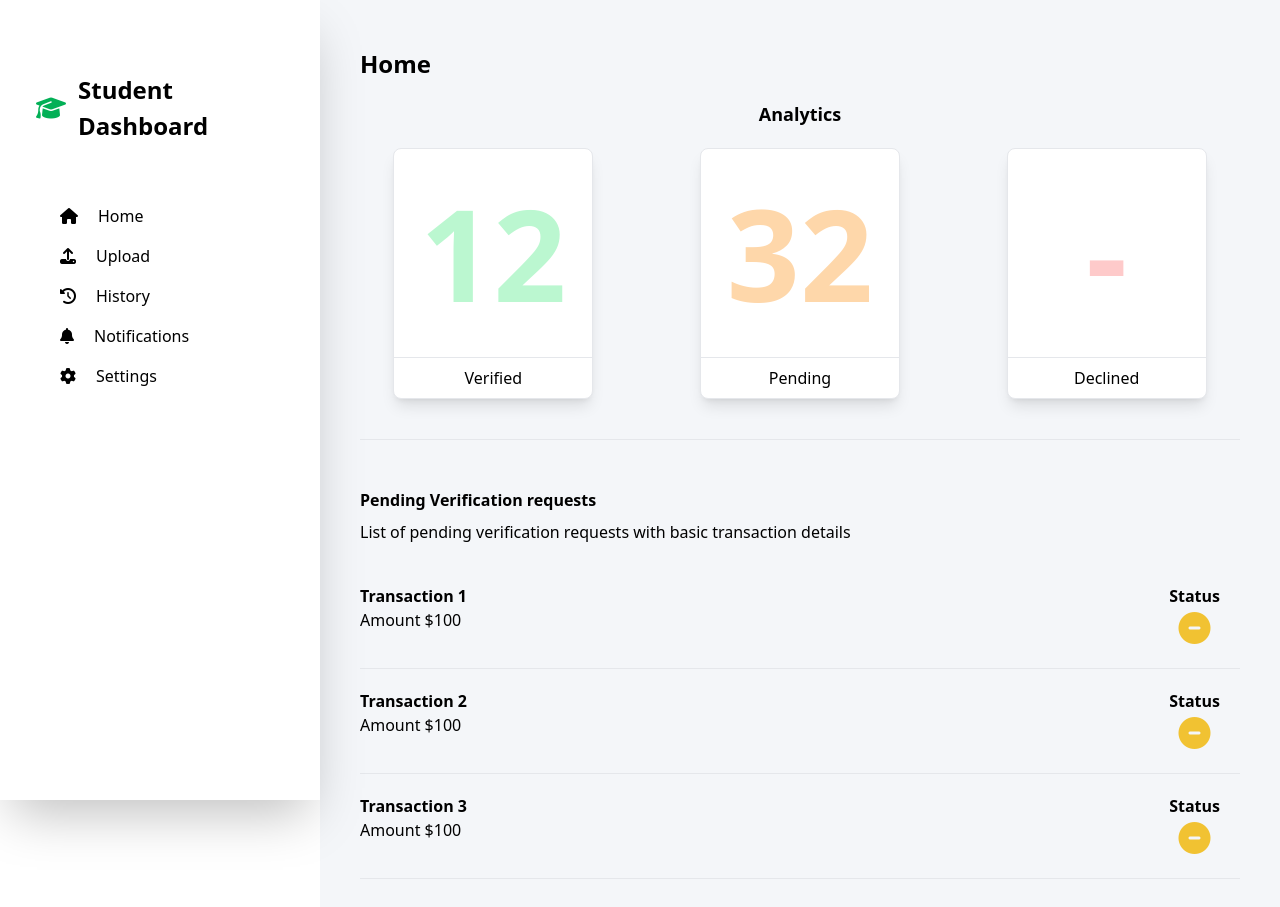
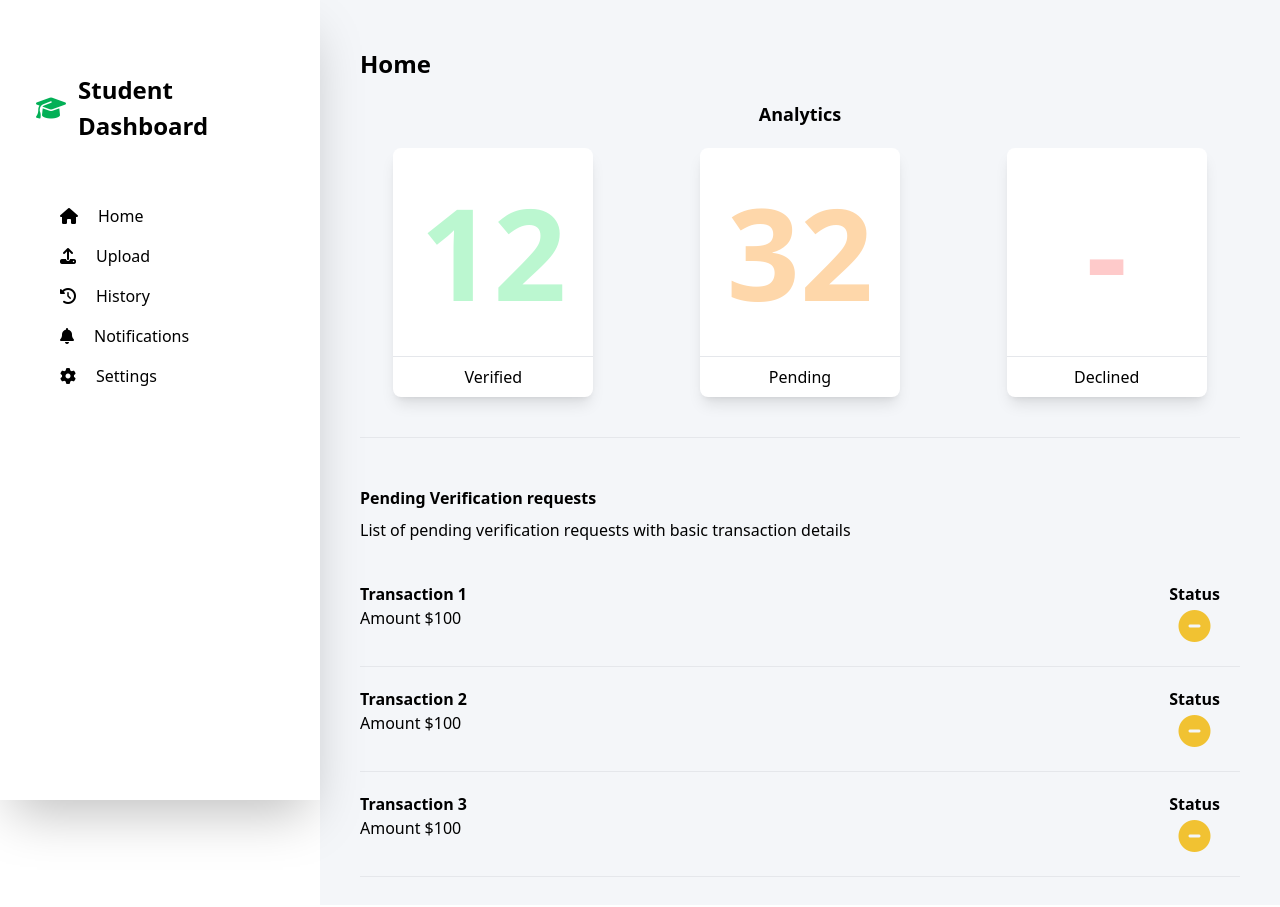
Before and after one commit to Orijadribo/Final_Year, a website: page pages/student/home.html in a window 1280 px wide. Drawn offline with Linux system fonts and the light colour scheme.

Commit message:
Removed borders

```diff
--- a/pages/student/home.html
+++ b/pages/student/home.html
@@ -116,7 +116,7 @@
 
             <div class="flex gap-10 justify-center items-center flex-col lg:flex-row w-full">
               <div class="flex-1 flex items-center justify-around ">
-                <div class="border rounded-lg w-[200px] bg-white shadow-lg ">
+                <div class=" rounded-lg w-[200px] bg-white shadow-lg ">
                   <div class="flex items-center justify-center border-b">
                     <h1 class="font-extrabold text-9xl p-10 text-green-200">12</h1>
                   </div>
@@ -124,7 +124,7 @@
                 </div>
               </div>
               <div class="flex-1 flex items-center justify-around">
-                <div class="border rounded-lg w-[200px] bg-white shadow-lg">
+                <div class="rounded-lg w-[200px] bg-white shadow-lg">
                   <div class="flex items-center justify-center border-b">
                     <h1 class="font-extrabold text-9xl p-10 text-orange-200">32</h1>
                   </div>
@@ -132,7 +132,7 @@
                 </div>
               </div>
               <div class="flex-1 flex items-center justify-around">
-                <div class="border rounded-lg w-[200px] bg-white shadow-lg">
+                <div class=" rounded-lg w-[200px] bg-white shadow-lg">
                   <div class="flex items-center justify-center border-b">
                     <h1 class="font-extrabold text-9xl p-10 text-red-200">-</h1>
                   </div>
```
